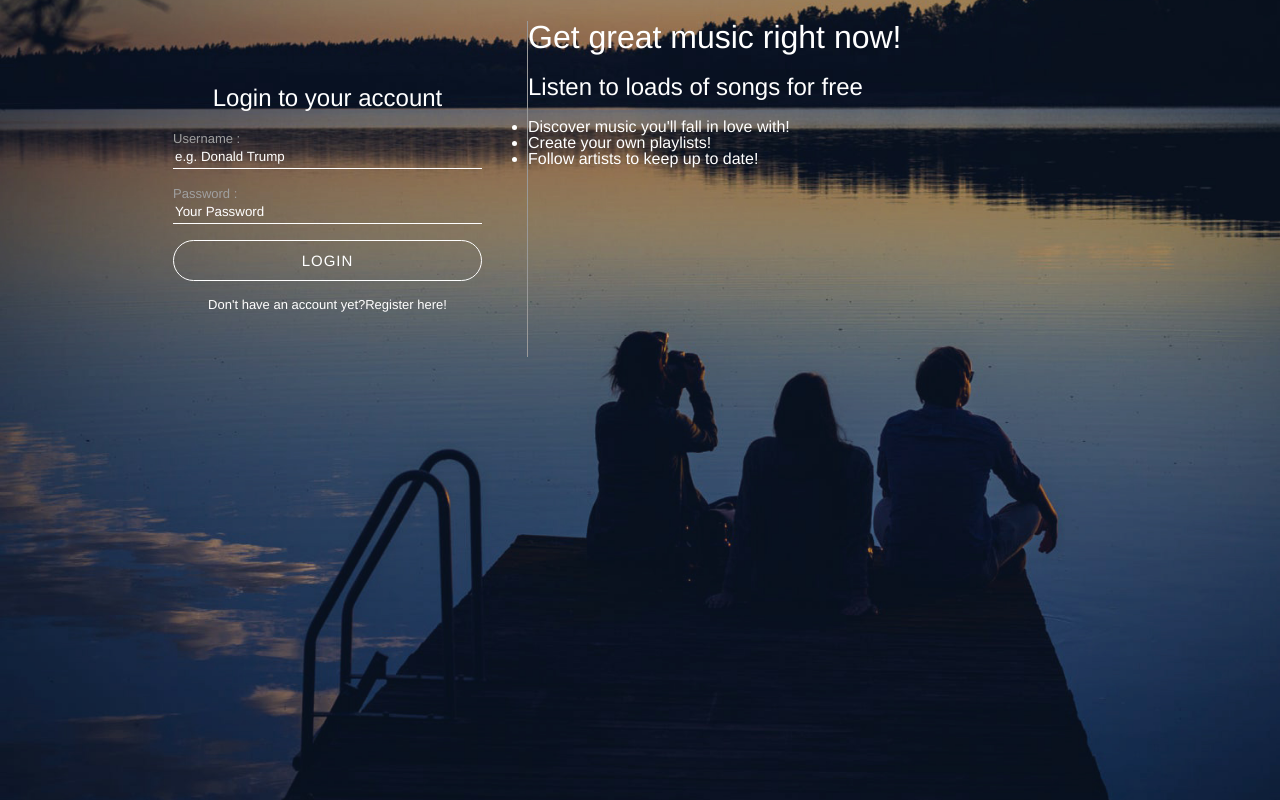
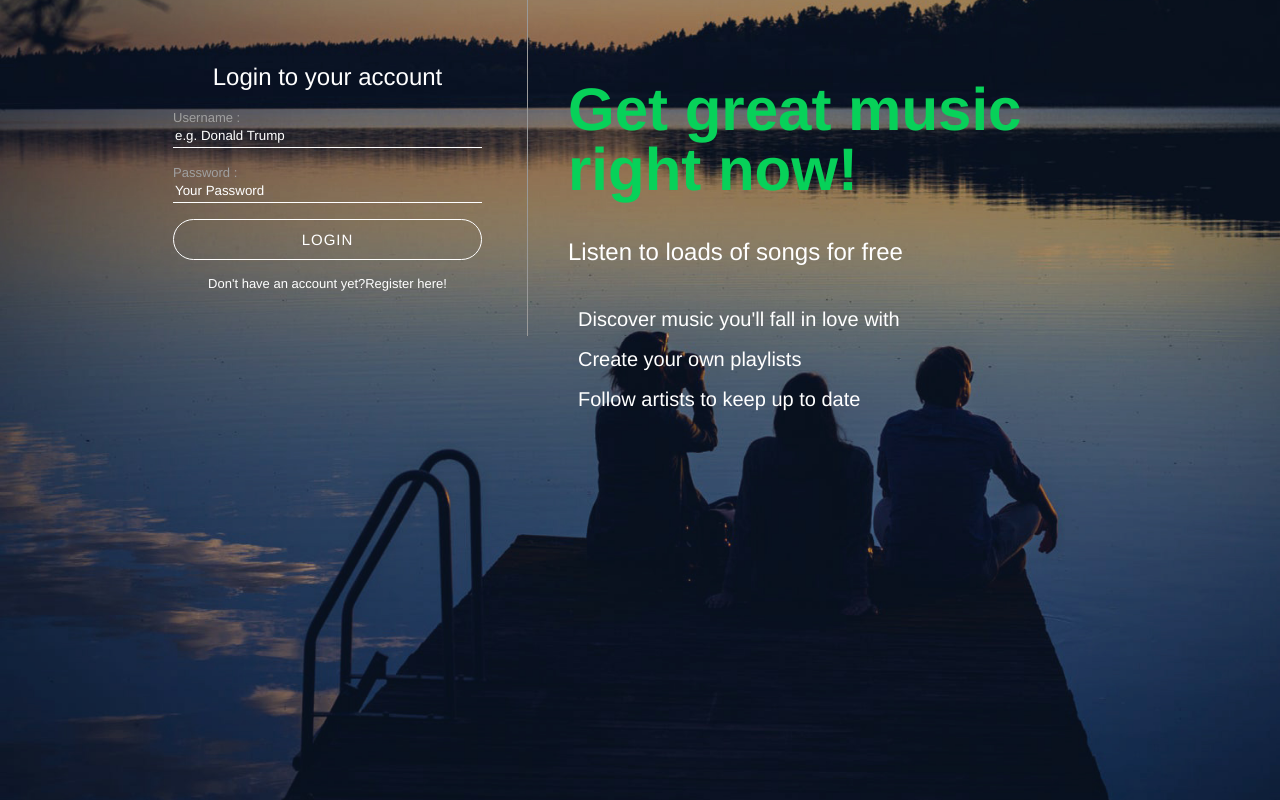
Before and after one commit to voonshunzhi/spotify_clone, a PHP site: page /no/include/register.php in a window 1280 px wide. Run offline with PHP 8.4, Linux system fonts and the light colour scheme.

Commit message:
afternoon

```diff
--- a/assets/css/register.css
+++ b/assets/css/register.css
@@ -119,3 +119,28 @@ div.hasAccountText span
     font-size: 13px;
     cursor: pointer;
 }
+#logInText
+{
+    padding: 40px;
+    display: table-cell;
+}
+#logInText h1
+{
+    color: #07d159;
+    font-weight: bold;
+    font-size: 60px;
+}
+#logInText h2
+{
+    margin: 35px 0;
+}
+#logInText ul
+{
+    padding: 0;
+}
+#logInText ul li
+{
+    list-style:none;
+    padding: 10px;
+    font-size: 20px;
+}
--- a/include/register.php
+++ b/include/register.php
@@ -119,9 +119,9 @@
                 <h1>Get great music right now!</h1>
                 <h2>Listen to loads of songs for free</h2>
                 <ul>
-                    <li>Discover music you'll fall in love with!</li>
-                    <li>Create your own playlists!</li>
-                    <li>Follow artists to keep up to date!</li>
+                    <li>Discover music you'll fall in love with</li>
+                    <li>Create your own playlists</li>
+                    <li>Follow artists to keep up to date</li>
                 </ul>
             </div>
        </div>
```
